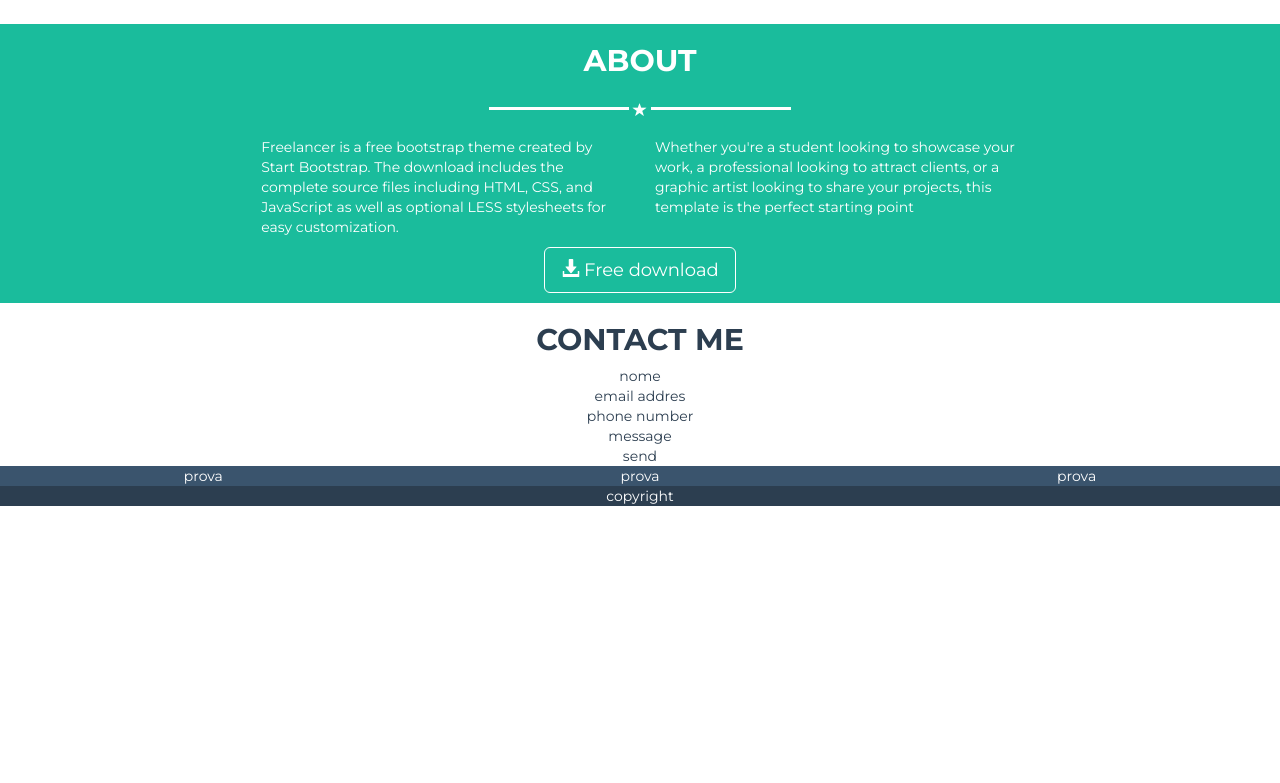
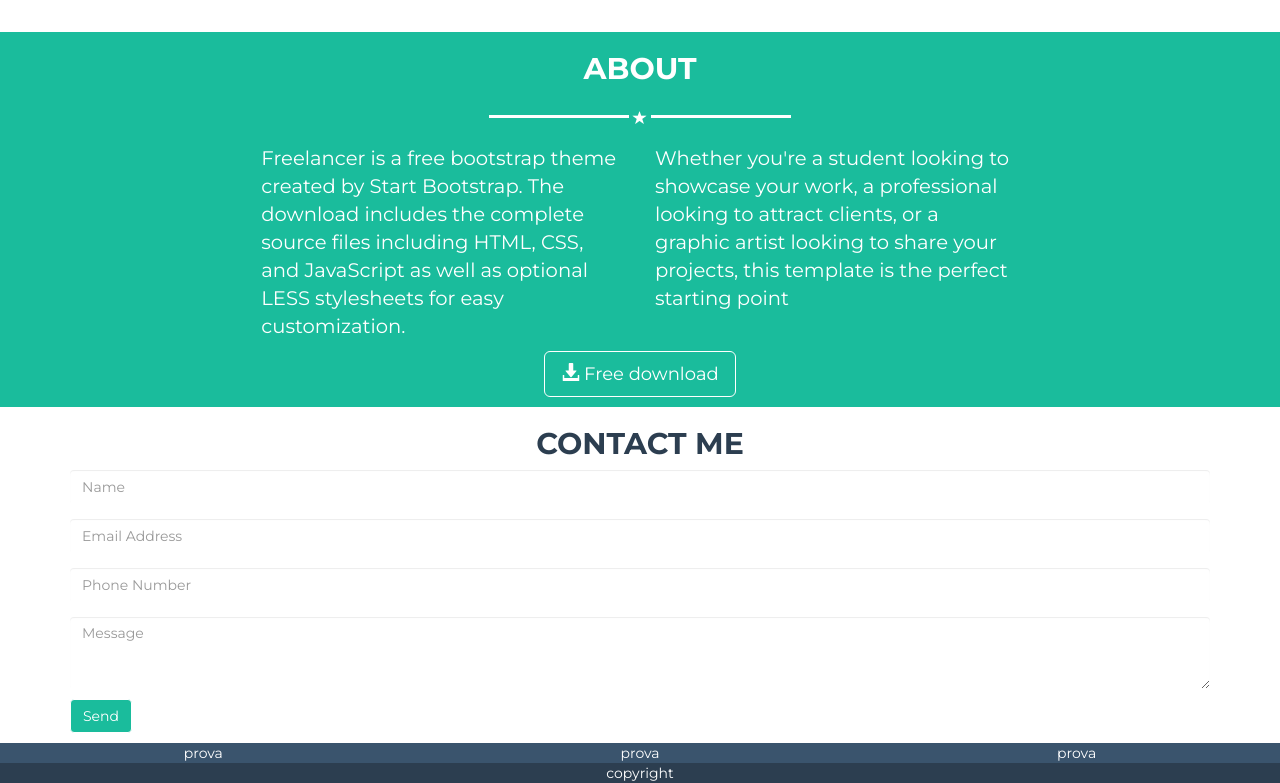
Before and after one commit to fazioandreaf/html-css-bootstrap-freelancer, a plain HTML site: page index.html in a window 1280 px wide. Shown: the part 1260-2043 px from the top of the page. Before the commit the page ends 1766 px from the top, so only its background shows below. Drawn offline with nearby package versions, Linux system fonts and the light colour scheme.

Commit message:
Finito sezione contatti

```diff
--- a/css/main.css
+++ b/css/main.css
@@ -23,6 +23,9 @@ nav {
 }
 .d-none-lg {
   display: none;
+}
+h1  {
+  font-weight: bolder;
 }
 header .dropdown .btn  {
   background-color: #148f77;
@@ -131,3 +134,16 @@ section .container .btn:hover {
   background-color: white;
   color: black;
 }
+.font-size-grow {
+  font-size: 1.4em;
+}
+.remove-border {
+  border: inherit;
+}
+section .container .b-g-c-g {
+  background-color: #1abc9c;
+}
+section .container .b-g-c-g:hover {
+  background-color: #159a80;
+  color: white;
+}
--- a/index.html
+++ b/index.html
@@ -18,7 +18,7 @@
                 <a href="#"> <h1>Start Bootstrap</h1></a>
               </div>
               <div id="navbarresponsive" class="d-none-md">
-                <div class="col-xs-2  text-right">
+                <div class="col-xs-1 col-xs-offset-1 text-right">
                   <a href="">Portafoglio
                   </a>
                 </div>
@@ -61,7 +61,7 @@
                 <div class="divider-custom-line v-align"></div>
               </div>
             </div>
-            <div class="col-xs-12">
+            <div class="col-xs-12 font-size-grow">
               <span>Graphich design - Web designer - illustrator</span>
             </div>
           </div>
@@ -156,10 +156,10 @@
             </div>
             <div class="row">
               <div class="col-xs-12 col-md-10 col-md-offset-1">
-                <div class="col-xs-8 col-xs-offset-2 col-md-5 col-md-offset-1 text-left m-top">
+                <div class="col-xs-8 col-xs-offset-2 col-md-5 col-md-offset-1 text-left m-top font-size-grow">
                   Freelancer is a free bootstrap theme created by Start Bootstrap. The download includes the complete source files including HTML, CSS, and JavaScript as well as optional LESS stylesheets for easy customization.
                 </div>
-                <div class="col-xs-8 col-xs-offset-2 col-md-5 col-md-offset-0 text-left  m-top">
+                <div class="col-xs-8 col-xs-offset-2 col-md-5 col-md-offset-0 text-left  m-top font-size-grow">
                   Whether you're a student looking to showcase your work, a professional looking to attract clients, or a graphic artist looking to share your projects, this template is the perfect starting point
                 </div>
               </div>
@@ -180,34 +180,26 @@
         </section>
         <!-- contact me -->
         <section>
+          <div class="container">
             <div class="row">
               <div class="col-lg-12">
                 <h2>contact me</h2>
               </div>
             </div>
-          <div class="row">
-            <div class="col-xs-10 col-xs-offset-1">
-              nome
+            <form>
+              <div class="form-group ">
+                <input type="name" class="form-control remove-border "  placeholder="Name">
               </div>
+              <div class="form-group ">
+                <input type="Email Address" class="form-control remove-border "  placeholder="Email Address">
               </div>
-          <div class="row">
-            <div class="col-xs-10 col-xs-offset-1">
-              email addres
+              <div class="form-group ">
+                <input type="Phone Number" class="form-control remove-border "  placeholder="Phone Number">
               </div>
-          </div>
-          <div class="row">
-            <div class="col-xs-10 col-xs-offset-1">
-              phone number
-            </div>
-          </div>
-          <div class="row">
-            <div class="col-xs-10 col-xs-offset-1">
-              message
-            </div>
-          </div>
-          <div class="row">
-            <div class="col-xs-10 col-xs-offset-1">
-              send
+              <textarea class="form-control remove-border" rows="3" placeholder="Message"></textarea>
+              <button type="submit" class="btn m-top m-down b-g-c-g btn-default pull-left">Send</button>
+            </form>
+
           </div>
           </div>
         </section>
```
Lines whose indentation alone changed are shown as unchanged.
